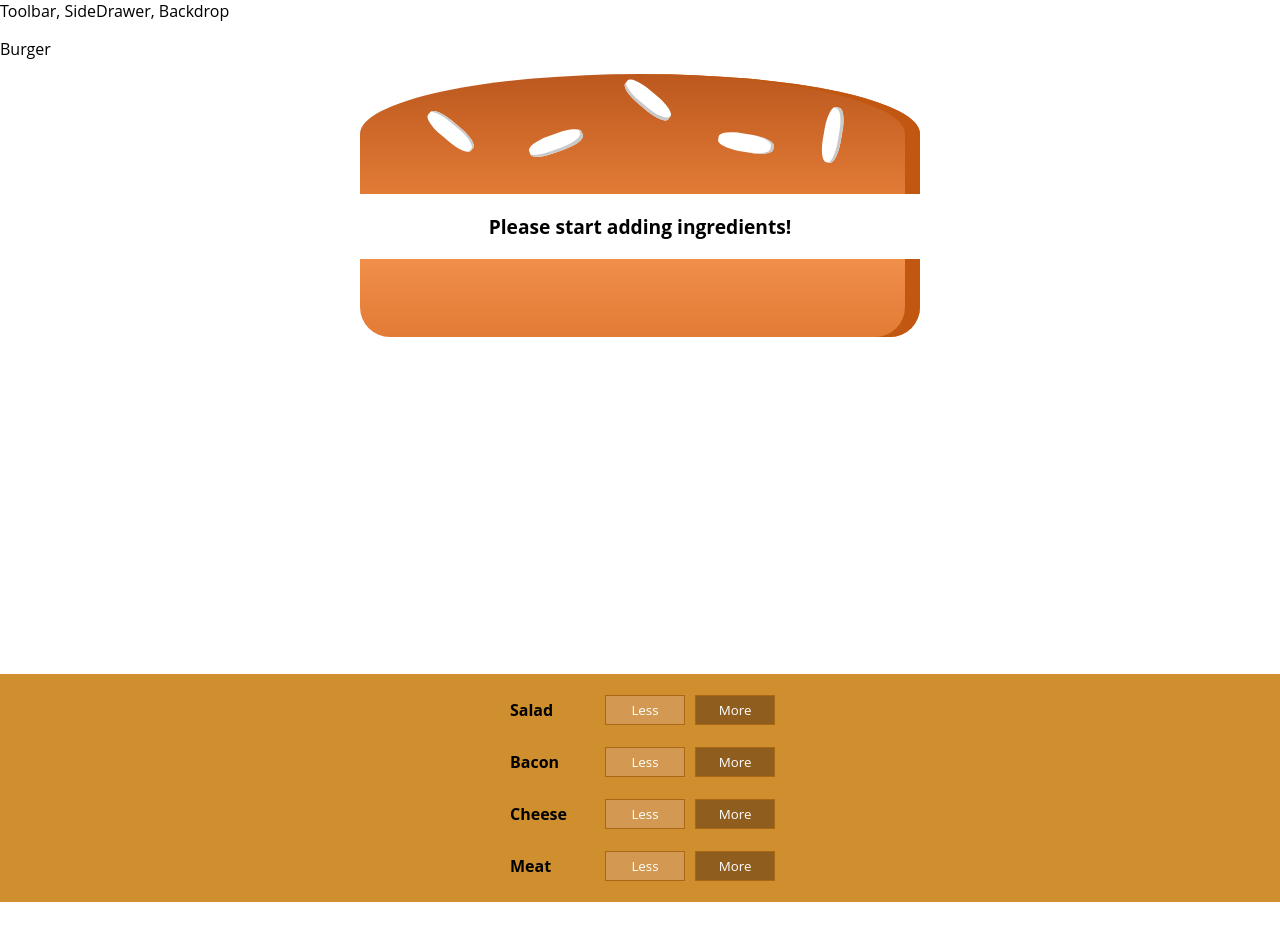
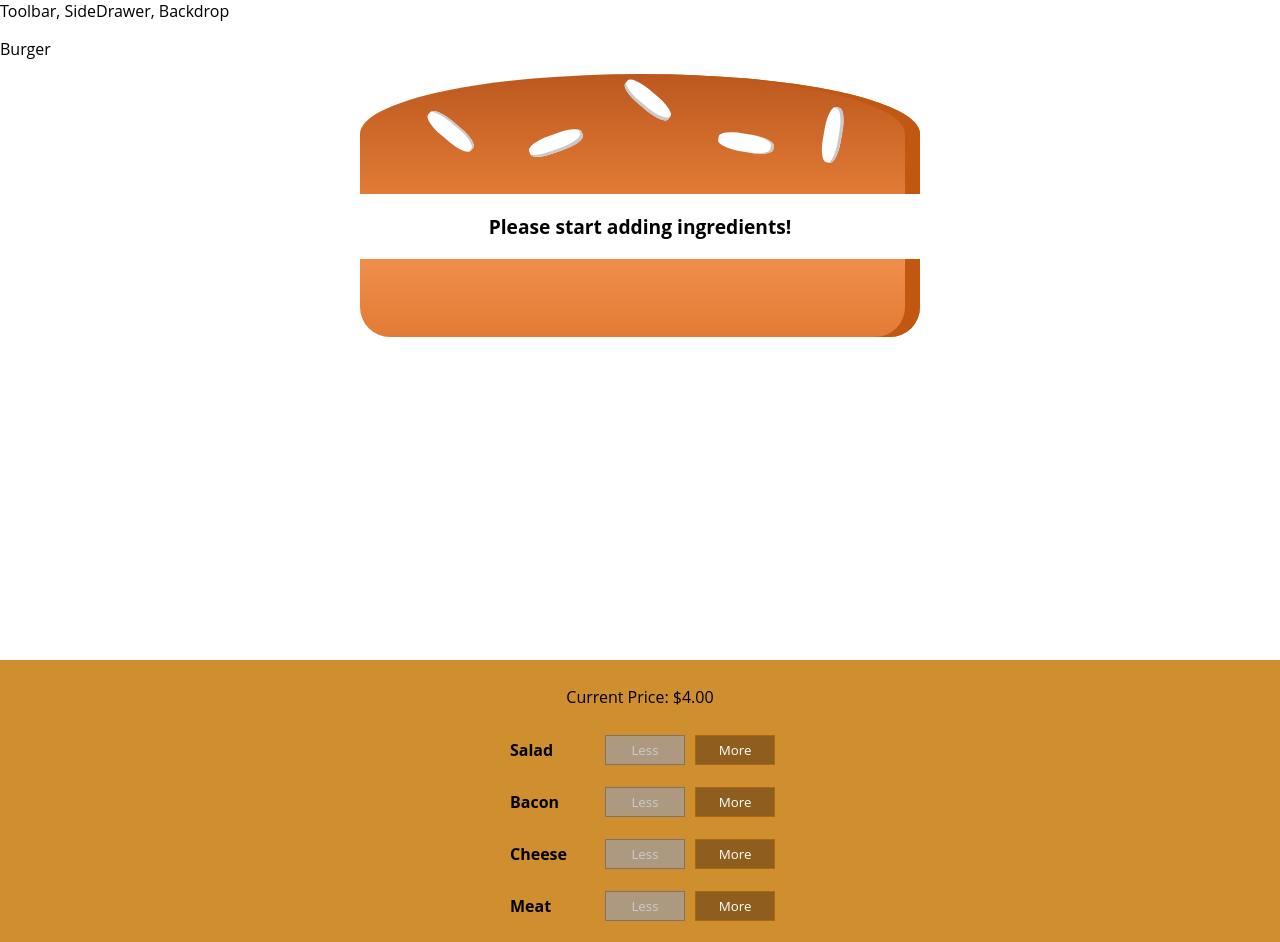
Before and after one commit to jdavisson87/burger-builder, a React (Create React App) app: page / in a window 1280 px wide. Before the commit the page ends 902 px from the top, so only its background shows below. Built offline with nearby package versions, Linux system fonts and the light colour scheme; the HTML template or start-up script is replaced by a standard one.

Commit message:
Add/Remove Buttons, Update Price
Created functions to add and remove items from the burger.  Cannot
remove items from burger that are not there.  Also was able to increase
and decrease the price of the burger.

```diff
--- a/src/components/Burger/BuildControls/BuildControl/BuildControl.component.jsx
+++ b/src/components/Burger/BuildControls/BuildControl/BuildControl.component.jsx
@@ -6,11 +6,13 @@ import {
   LessButton,
 } from './BuildControl.styles';
 
-const BuildControl = ({ label }) => (
+const BuildControl = ({ label, added, removed, disabled }) => (
   <BuildControlContainer>
     <Label>{label}</Label>
-    <LessButton>Less</LessButton>
-    <MoreButton>More</MoreButton>
+    <LessButton onClick={removed} disabled={disabled}>
+      Less
+    </LessButton>
+    <MoreButton onClick={added}>More</MoreButton>
   </BuildControlContainer>
 );
 
--- a/src/components/Burger/BuildControls/BuildControls.component.jsx
+++ b/src/components/Burger/BuildControls/BuildControls.component.jsx
@@ -9,10 +9,22 @@ const controls = [
   { label: 'Meat', type: 'meat' },
 ];
 
-const BuildControls = (props) => (
+const BuildControls = ({
+  ingredientAdded,
+  ingredientRemoved,
+  disabled,
+  price,
+}) => (
   <BuildControlsContainer>
+    <p>Current Price: ${price.toFixed(2)}</p>
     {controls.map((ctrl) => (
-      <BuildControl key={ctrl.label} label={ctrl.label} />
+      <BuildControl
+        key={ctrl.label}
+        label={ctrl.label}
+        added={() => ingredientAdded(ctrl.type)}
+        removed={() => ingredientRemoved(ctrl.type)}
+        disabled={disabled[ctrl.type]}
+      />
     ))}
   </BuildControlsContainer>
 );
--- a/src/components/Burger/Burger.styles.jsx
+++ b/src/components/Burger/Burger.styles.jsx
@@ -5,6 +5,7 @@ export const BurgerContainer = styled.div`
   margin: auto;
   height: 250px;
   text-align: center;
+  overflow: scroll;
   font-weight: bold;
   font-size: 1.2rem;
 
--- a/src/containers/BurgerBuilder/BurgerBuilder.container.jsx
+++ b/src/containers/BurgerBuilder/BurgerBuilder.container.jsx
@@ -12,14 +12,65 @@ class BurgerBuilder extends Component {
       cheese: 0,
       meat: 0,
     },
+    prices: {
+      salad: 0.5,
+      cheese: 0.4,
+      meat: 1.3,
+      bacon: 0.7,
+    },
+    totalPrice: 4,
+  };
+
+  addIngredientHandler = (type) => {
+    const oldCount = this.state.ingredients[type];
+    const updatedCount = oldCount + 1;
+    const updatedIngredients = {
+      ...this.state.ingredients,
+    };
+    updatedIngredients[type] = updatedCount;
+    const updatedPrice = this.state.totalPrice + this.state.prices[type];
+    this.setState({
+      totalPrice: updatedPrice,
+      ingredients: updatedIngredients,
+    });
+  };
+
+  removeIngredientHandler = (type) => {
+    const oldCount = this.state.ingredients[type];
+    if (oldCount <= 0) {
+      return;
+    } else {
+      const updatedCount = oldCount - 1;
+      const updatedIngredients = {
+        ...this.state.ingredients,
+      };
+      updatedIngredients[type] = updatedCount;
+      const updatedPrice = this.state.totalPrice - this.state.prices[type];
+      this.setState({
+        totalPrice: updatedPrice,
+        ingredients: updatedIngredients,
+      });
+    }
   };
 
   render() {
+    const disabledInfo = {
+      ...this.state.ingredients,
+    };
+
+    for (let key in disabledInfo) {
+      disabledInfo[key] = disabledInfo[key] <= 0;
+    }
     return (
       <Aux>
         <div>Burger</div>
         <Burger ingredients={this.state.ingredients} />
-        <BuildControls />
+        <BuildControls
+          ingredientAdded={this.addIngredientHandler}
+          ingredientRemoved={this.removeIngredientHandler}
+          disabled={disabledInfo}
+          price={this.state.totalPrice}
+        />
       </Aux>
     );
   }
```
